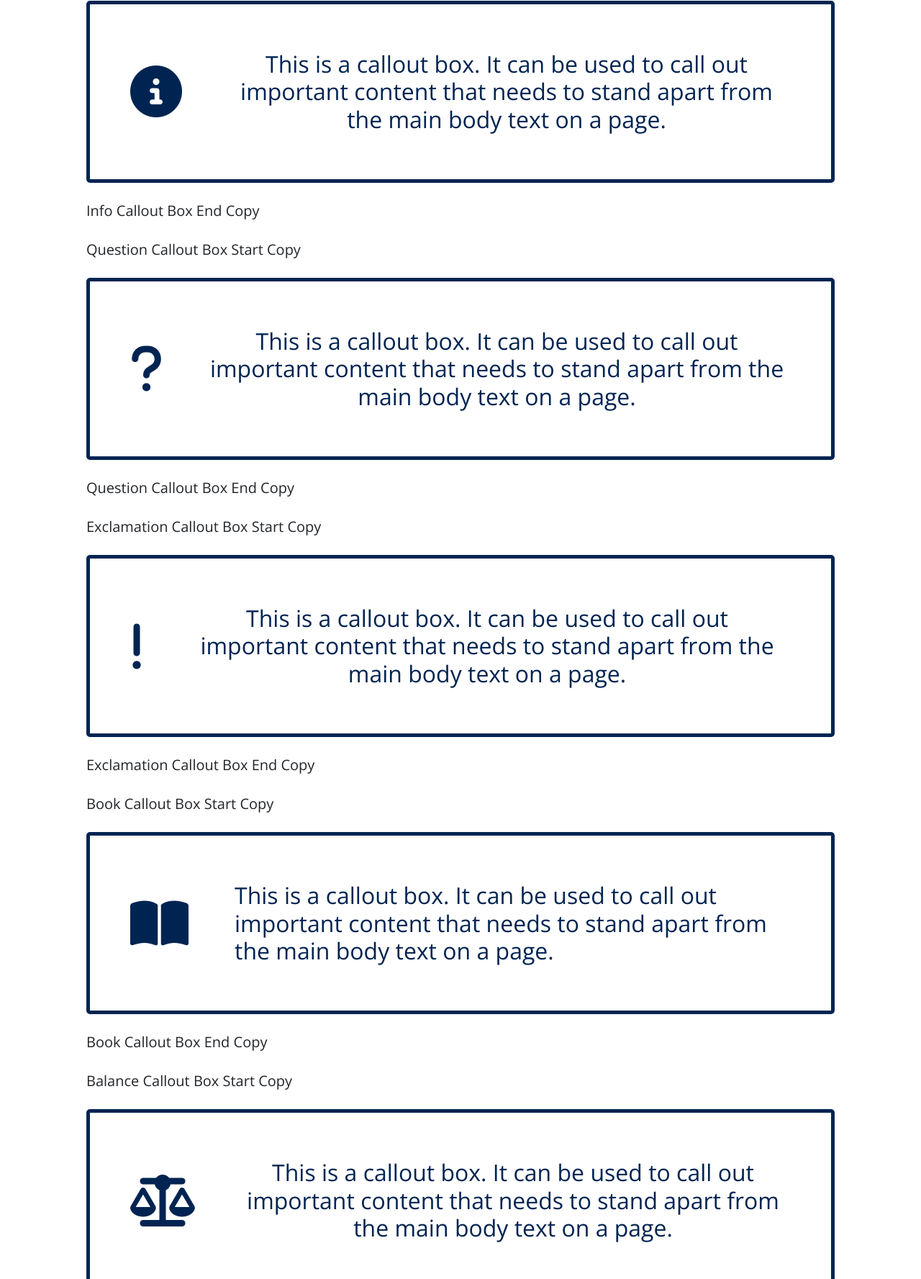
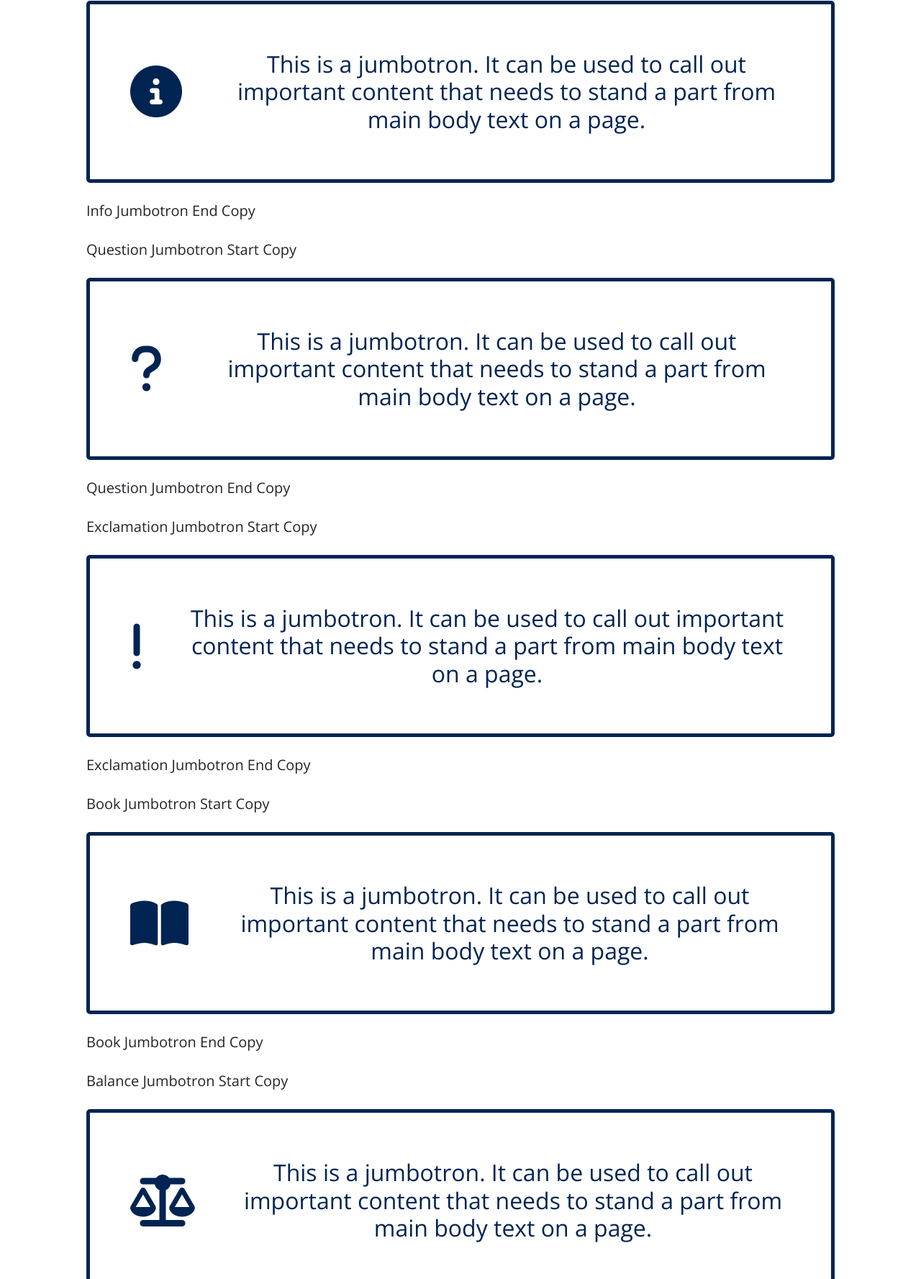
Before and after one commit to lawEdTech/templates, a plain HTML site: page jumbotrons/n-icon-jumbotron.html in a window 1280 px wide. Shown: the part 239-2016 px from the top of the page at 72% size. Drawn offline with nearby package versions, Linux system fonts and the light colour scheme.

Commit message:
fix wording

```diff
--- a/jumbotrons/n-icon-jumbotron.html
+++ b/jumbotrons/n-icon-jumbotron.html
@@ -7,7 +7,7 @@
       name="viewport"
       content="width=device-width, initial-scale=1.0, shrink-to-fit=no"
     />
-    <title>Gold Callout Boxes</title>
+    <title>Navy Jumbotron with Icons</title>
     <link
       href="https://cdn.jsdelivr.net/npm/bootstrap@5.3.3/dist/css/bootstrap.min.css"
       rel="stylesheet"
@@ -33,65 +33,65 @@
       <img class="img-fluid" src="../assets/connections_v2.png" alt="banner" />
       <h1>Navy Jumbotron with Icons Template</h1>
 
-      <p class="m-4">Info Callout Box Start Copy</p>
+      <p class="m-4">Info Jumbotron Start Copy</p>
       <div class="callout-box border-navy m-4">
         <i class="fa-solid fa-info-circle callout-box-icon"></i>
         <div class="callout-box-content">
           <h1 class="text-navy m-5 fs-2 text-center">
-            This is a callout box. It can be used to call out important content
-            that needs to stand apart from the main body text on a page.
+            This is a jumbotron. It can be used to call out important content
+            that needs to stand a part from main body text on a page.
           </h1>
         </div>
       </div>
-      <p class="m-4">Info Callout Box End Copy</p>
+      <p class="m-4">Info Jumbotron End Copy</p>
 
-      <p class="m-4">Question Callout Box Start Copy</p>
+      <p class="m-4">Question Jumbotron Start Copy</p>
       <div class="callout-box border-navy m-4">
         <i class="fa-solid fa-question callout-box-icon"></i>
         <div class="callout-box-content">
           <h1 class="text-navy m-5 fs-2 text-center">
-            This is a callout box. It can be used to call out important content
-            that needs to stand apart from the main body text on a page.
+            This is a jumbotron. It can be used to call out important content
+            that needs to stand a part from main body text on a page.
           </h1>
         </div>
       </div>
-      <p class="m-4">Question Callout Box End Copy</p>
+      <p class="m-4">Question Jumbotron End Copy</p>
 
-      <p class="m-4">Exclamation Callout Box Start Copy</p>
+      <p class="m-4">Exclamation Jumbotron Start Copy</p>
       <div class="callout-box border-navy m-4">
         <i class="fa-solid fa-exclamation callout-box-icon"></i>
         <div class="callout-box-content">
           <h1 class="text-navy m-5 fs-2 text-center">
-            This is a callout box. It can be used to call out important content
-            that needs to stand apart from the main body text on a page.
+            This is a jumbotron. It can be used to call out important content
+            that needs to stand a part from main body text on a page.
           </h1>
         </div>
       </div>
-      <p class="m-4">Exclamation Callout Box End Copy</p>
+      <p class="m-4">Exclamation Jumbotron End Copy</p>
 
-      <p class="m-4">Book Callout Box Start Copy</p>
+      <p class="m-4">Book Jumbotron Start Copy</p>
       <div class="callout-box border-navy m-4">
         <i class="fa-solid fa-book-open callout-box-icon"></i>
         <div class="callout-box-content">
-          <h1 class="text-navy m-5 fs-2 text-start">
-            This is a callout box. It can be used to call out important content
-            that needs to stand apart from the main body text on a page.
+          <h1 class="text-navy m-5 fs-2 text-center">
+            This is a jumbotron. It can be used to call out important content
+            that needs to stand a part from main body text on a page.
           </h1>
         </div>
       </div>
-      <p class="m-4">Book Callout Box End Copy</p>
+      <p class="m-4">Book Jumbotron End Copy</p>
 
-      <p class="m-4">Balance Callout Box Start Copy</p>
+      <p class="m-4">Balance Jumbotron Start Copy</p>
       <div class="callout-box border-navy m-4">
         <i class="fa-solid fa-scale-balanced callout-box-icon"></i>
         <div class="callout-box-content">
           <h1 class="text-navy m-5 fs-2 text-center">
-            This is a callout box. It can be used to call out important content
-            that needs to stand apart from the main body text on a page.
+            This is a jumbotron. It can be used to call out important content
+            that needs to stand a part from main body text on a page.
           </h1>
         </div>
       </div>
-      <p class="m-4">Balance Callout Box End Copy</p>
+      <p class="m-4">Balance Jumbotron End Copy</p>
     </div>
 
     <script
```
Also changed, not shown: jumbotrons/g-icon-jumbotron.html (+21 -21 lines).
